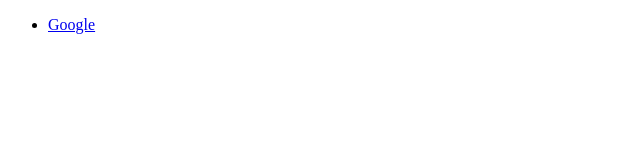
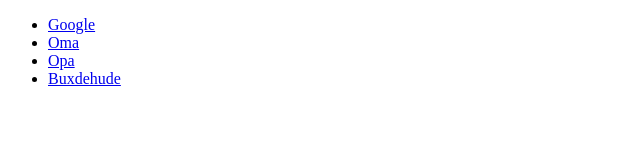
Before and after one commit to CemoCano31/CemoCano31.github.io, a plain HTML site: page index.html in a window 1280 px wide. Shown: the whole page, without its empty margins (0-640 px from the left). Drawn offline with Linux system fonts and the light colour scheme.

Commit message:
added navigation

```diff
--- a/index.html
+++ b/index.html
@@ -9,6 +9,9 @@
 <nav>
     <ul>
         <li><a href="https://www.google.de">Google</a></li>
+        <li><a href="https://www.google.de">Oma</a></li>
+        <li><a href="https://www.google.de">Opa</a></li>
+        <li><a href="https://www.google.de">Buxdehude</a></li>
     </ul>
 </nav>
 </body>
```
